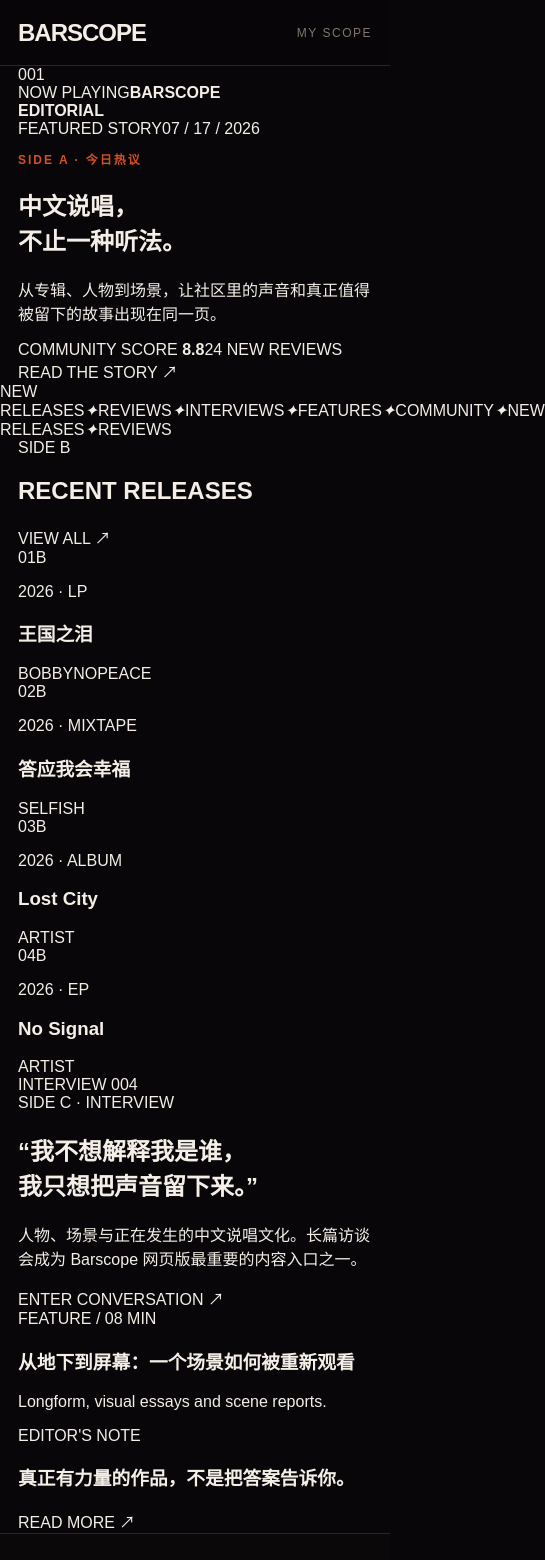
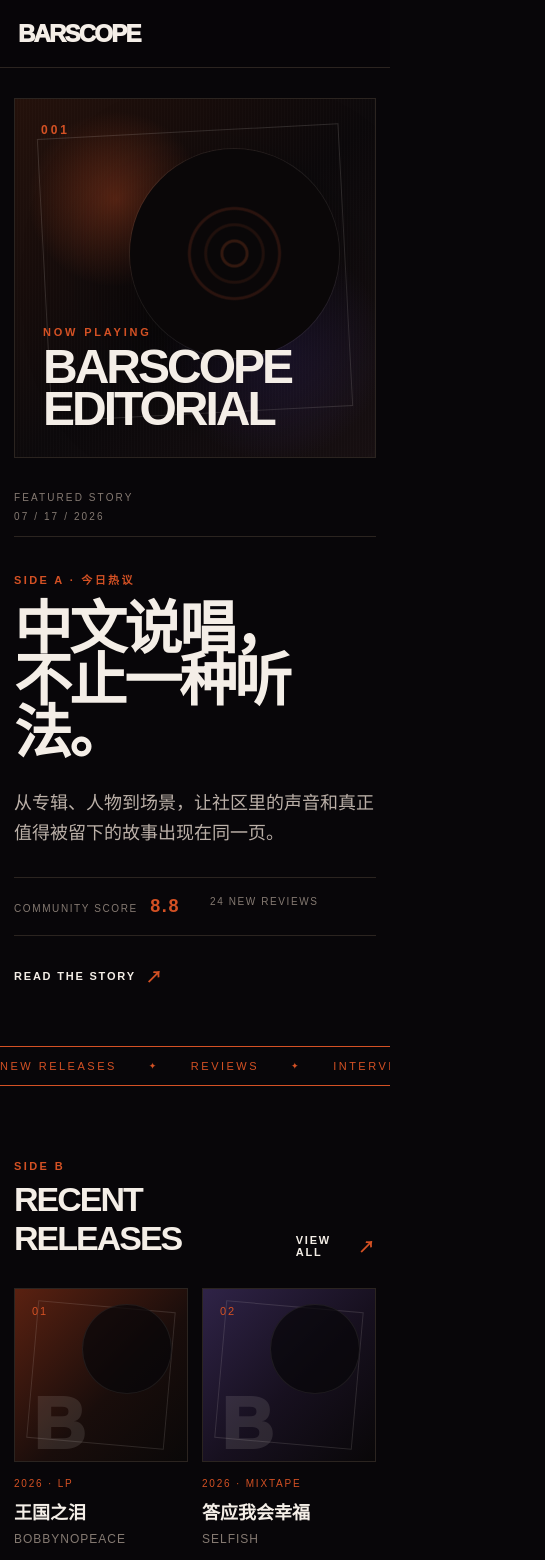
Before and after one commit to ShuoYin03/Barscope, a Next.js app in the folder web/: page / in a window 390 px wide. Shown: the top 1560 px of the page, 545 px wide, since content can reach past the window. Built offline with nearby package versions, Linux system fonts and the light colour scheme.

Commit message:
Restyle web homepage with editorial magazine system

```diff
--- a/web/app/globals.css
+++ b/web/app/globals.css
@@ -3,10 +3,10 @@
   --panel: #120e0d;
   --panel-2: #1a1411;
   --text: #f4eee7;
-  --muted: #81766d;
-  --line: #2d2521;
+  --muted: #857a72;
+  --line: #2b2420;
   --accent: #d45124;
-  --max: 1440px;
+  --max: 1500px;
 }
 
 * { box-sizing: border-box; }
@@ -14,89 +14,190 @@
 body { margin: 0; background: var(--bg); color: var(--text); font-family: Arial, Helvetica, sans-serif; }
 a { color: inherit; text-decoration: none; }
 button, input, textarea { font: inherit; }
+.shell { width: min(calc(100% - 72px), var(--max)); margin: 0 auto; }
 
-.shell { width: min(calc(100% - 64px), var(--max)); margin: 0 auto; }
-.site-header { position: sticky; top: 0; z-index: 20; min-height: 78px; display: grid; grid-template-columns: 1fr auto 1fr; align-items: center; gap: 28px; padding: 0 32px; border-bottom: 1px solid var(--line); background: color-mix(in srgb, var(--bg) 92%, transparent); backdrop-filter: blur(16px); }
-.brand { font-size: 30px; font-weight: 900; letter-spacing: -1px; }
-.desktop-nav { display: flex; gap: 28px; font-size: 13px; letter-spacing: 1.6px; }
+.site-header {
+  position: sticky;
+  top: 0;
+  z-index: 20;
+  min-height: 84px;
+  display: grid;
+  grid-template-columns: 1fr auto 1fr;
+  align-items: center;
+  gap: 30px;
+  padding: 0 36px;
+  border-bottom: 1px solid var(--line);
+  background: rgba(8, 6, 9, .92);
+  backdrop-filter: blur(18px);
+}
+.brand { font-size: 31px; font-weight: 950; letter-spacing: -1.8px; }
+.desktop-nav { display: flex; gap: 34px; font-size: 12px; letter-spacing: 1.8px; }
 .desktop-nav a, .profile-link { color: var(--muted); transition: color .2s ease; }
-.desktop-nav a:hover, .profile-link:hover { color: var(--accent); }
-.profile-link { justify-self: end; font-size: 12px; letter-spacing: 1.5px; }
+.desktop-nav a:hover, .profile-link:hover { color: var(--text); }
+.profile-link { justify-self: end; font-size: 11px; letter-spacing: 1.8px; }
 
-.hero { padding: 72px 0 64px; }
-.eyebrow, .hero-kicker, .section-heading > span, .panel-label, .card-meta { color: var(--accent); text-transform: uppercase; letter-spacing: 2px; font-size: 12px; font-weight: 800; }
-.hero-grid { display: grid; grid-template-columns: minmax(0, 1.4fr) minmax(300px, .6fr); gap: 56px; align-items: end; }
-.hero h1 { margin: 16px 0 22px; max-width: 900px; font-size: clamp(58px, 8vw, 132px); line-height: .86; letter-spacing: -6px; }
-.hero-copy { max-width: 720px; color: #b8aea6; font-size: 20px; line-height: 1.7; }
-.hero-actions { display: flex; gap: 12px; margin-top: 34px; flex-wrap: wrap; }
-.button { display: inline-flex; align-items: center; justify-content: center; min-height: 48px; padding: 0 22px; border: 1px solid var(--accent); font-size: 12px; letter-spacing: 1.5px; font-weight: 800; }
-.button.primary { background: var(--accent); color: #0b0706; }
-.button.ghost { color: var(--accent); }
-.hero-panel { border: 1px solid var(--line); border-top: 4px solid var(--accent); padding: 26px; background: var(--panel); }
-.hero-panel strong { display: block; margin: 14px 0 30px; font-size: 28px; line-height: 1.2; }
-.score-line { display: flex; align-items: flex-end; justify-content: space-between; gap: 20px; padding: 15px 0; border-top: 1px solid var(--line); }
-.score-line span { color: var(--muted); font-size: 11px; letter-spacing: 1.2px; }
-.score-line b { color: var(--accent); font-size: 34px; }
+.home-hero {
+  display: grid;
+  grid-template-columns: minmax(0, 1.2fr) minmax(420px, .8fr);
+  gap: 58px;
+  padding: 52px 0 58px;
+  min-height: 690px;
+  align-items: stretch;
+}
+.hero-art {
+  position: relative;
+  overflow: hidden;
+  min-height: 580px;
+  background:
+    radial-gradient(circle at 28% 28%, rgba(212,81,36,.35), transparent 24%),
+    radial-gradient(circle at 72% 70%, rgba(119,89,255,.17), transparent 31%),
+    linear-gradient(135deg, #24110b 0%, #0c090b 52%, #181012 100%);
+  border: 1px solid var(--line);
+}
+.hero-art::before {
+  content: '';
+  position: absolute;
+  inset: 9% 8% 12%;
+  border: 1px solid rgba(244,238,231,.14);
+  transform: rotate(-3deg);
+}
+.hero-art::after {
+  content: '';
+  position: absolute;
+  width: 46%;
+  aspect-ratio: 1;
+  border-radius: 50%;
+  right: 10%;
+  top: 14%;
+  background: radial-gradient(circle at 50% 50%, #0a0708 0 7%, #32180f 8% 9%, #090708 10% 18%, #20100c 19% 20%, #0a0708 21% 29%, #2a130e 30% 31%, #0a0708 32% 100%);
+  box-shadow: 0 0 0 1px rgba(244,238,231,.08), 0 35px 90px rgba(0,0,0,.5);
+  transform: rotate(11deg);
+}
+.hero-art-noise { position: absolute; inset: 0; opacity: .08; background-image: repeating-linear-gradient(90deg, transparent 0 2px, rgba(255,255,255,.12) 2px 3px); mix-blend-mode: screen; }
+.hero-art-index { position: absolute; top: 24px; left: 26px; color: var(--accent); font-size: 12px; letter-spacing: 3px; font-weight: 800; }
+.hero-art-copy { position: absolute; left: 28px; bottom: 28px; z-index: 2; display: flex; flex-direction: column; gap: 8px; }
+.hero-art-copy span { color: var(--accent); font-size: 11px; letter-spacing: 2.8px; font-weight: 800; }
+.hero-art-copy strong { font-size: clamp(44px, 4.5vw, 74px); line-height: .86; letter-spacing: -3px; }
 
-.ticker { display: flex; gap: 54px; overflow: hidden; white-space: nowrap; padding: 14px 0; border-block: 1px solid var(--accent); color: var(--accent); font-size: 11px; letter-spacing: 2.4px; }
-.ticker span { animation: none; }
+.hero-story { align-self: end; padding: 0 0 28px; }
+.eyebrow-row { display: flex; justify-content: space-between; gap: 24px; color: var(--muted); font-size: 10px; letter-spacing: 2.1px; border-bottom: 1px solid var(--line); padding-bottom: 14px; }
+.hero-kicker, .section-index { color: var(--accent); text-transform: uppercase; letter-spacing: 2.4px; font-size: 11px; font-weight: 800; }
+.hero-kicker { margin: 34px 0 16px; }
+.hero-story h1 { margin: 0; font-size: clamp(64px, 6.4vw, 108px); line-height: .9; letter-spacing: -5px; }
+.hero-deck { max-width: 650px; margin: 28px 0; color: #bbb0a8; font-size: 20px; line-height: 1.7; }
+.hero-meta-line { display: flex; gap: 30px; flex-wrap: wrap; padding: 18px 0; border-block: 1px solid var(--line); color: var(--muted); font-size: 10px; letter-spacing: 1.6px; }
+.hero-meta-line b { margin-left: 8px; color: var(--accent); font-size: 18px; }
+.text-link { display: inline-flex; align-items: center; gap: 10px; color: var(--text); font-size: 11px; letter-spacing: 1.8px; font-weight: 800; }
+.text-link span { color: var(--accent); font-size: 16px; }
+.hero-link { margin-top: 28px; }
 
-.section-block { padding: 72px 0; }
-.two-column { display: grid; grid-template-columns: minmax(0, 1.65fr) minmax(320px, .75fr); gap: 56px; }
-.section-heading { display: grid; grid-template-columns: auto 1fr auto; gap: 16px; align-items: end; margin-bottom: 28px; }
-.section-heading h2 { margin: 0; font-size: 28px; letter-spacing: -.5px; }
-.section-heading a { color: var(--muted); font-size: 11px; letter-spacing: 1px; }
-.section-heading.compact { grid-template-columns: auto 1fr; }
-.release-grid { display: grid; grid-template-columns: repeat(3, minmax(0, 1fr)); gap: 18px; }
-.release-card h3 { margin: 8px 0 4px; font-size: 22px; }
-.release-card > p:last-child { margin: 0; color: var(--muted); }
-.cover-placeholder { aspect-ratio: 1; display: flex; align-items: flex-end; justify-content: flex-start; padding: 18px; background: linear-gradient(145deg, #261812, #0e0a0b 62%); border: 1px solid var(--line); }
-.cover-placeholder span { color: var(--accent); font-size: 42px; font-weight: 900; }
-.card-meta { margin: 14px 0 0; }
-.editorial-rail { border-left: 1px solid var(--line); padding-left: 34px; }
-.feature-card { position: sticky; top: 110px; min-height: 420px; display: flex; flex-direction: column; justify-content: flex-end; padding: 28px; background: var(--panel-2); border: 1px solid var(--line); }
-.feature-card h3 { margin: 18px 0; font-size: 36px; line-height: 1.18; }
-.feature-card p { color: #a89e96; line-height: 1.7; }
-.feature-card a { margin-top: 20px; color: var(--accent); font-size: 12px; letter-spacing: 1.5px; font-weight: 800; }
+.marquee-strip { overflow: hidden; border-block: 1px solid var(--accent); }
+.marquee-track { width: max-content; display: flex; align-items: center; gap: 32px; padding: 13px 0; color: var(--accent); font-size: 11px; letter-spacing: 2.5px; }
+.marquee-track i { font-style: normal; font-size: 9px; }
 
-.reviews-section { padding: 72px 0; background: #0b0809; border-block: 1px solid var(--line); }
-.review-list { border-top: 1px solid var(--line); }
-.review-row { display: grid; grid-template-columns: 220px minmax(0, 1fr) 90px; gap: 30px; padding: 28px 0; border-bottom: 1px solid var(--line); align-items: start; }
-.review-user { display: flex; gap: 12px; align-items: center; }
-.avatar-placeholder { width: 46px; height: 46px; border-radius: 50%; display: grid; place-items: center; background: var(--panel-2); border: 1px solid var(--line); }
-.review-user div:last-child { display: flex; flex-direction: column; gap: 4px; }
-.review-user span { color: var(--muted); font-size: 10px; letter-spacing: 1px; }
-.album-tag { display: inline-block; background: var(--accent); color: #100908; padding: 4px 7px; font-size: 12px; font-weight: 800; }
-.review-body p { margin: 14px 0; color: #b9aea6; font-size: 18px; line-height: 1.6; }
-.review-body small { color: var(--muted); }
-.review-score { justify-self: end; color: var(--accent); font-size: 38px; font-weight: 900; }
-.site-footer { min-height: 180px; display: flex; justify-content: space-between; align-items: center; gap: 40px; }
+.releases-section { padding: 74px 0 86px; }
+.section-title-row { display: flex; align-items: end; justify-content: space-between; gap: 24px; margin-bottom: 30px; }
+.section-title-row > div { display: flex; align-items: end; gap: 18px; }
+.section-title-row h2 { margin: 0; font-size: clamp(34px, 3vw, 52px); letter-spacing: -2px; }
+.release-wall { display: grid; grid-template-columns: repeat(4, minmax(0, 1fr)); gap: 18px; }
+.release-item { min-width: 0; }
+.release-art { position: relative; aspect-ratio: 1; overflow: hidden; border: 1px solid var(--line); }
+.release-art::before { content: ''; position: absolute; inset: 10%; border: 1px solid rgba(244,238,231,.13); transform: rotate(5deg); }
+.release-art::after { content: ''; position: absolute; width: 52%; aspect-ratio: 1; border-radius: 50%; right: 9%; top: 9%; background: rgba(8,6,9,.72); box-shadow: inset 0 0 0 1px rgba(244,238,231,.08); }
+.release-art.burnt { background: linear-gradient(135deg,#5a2111,#190d0b 58%,#0a0808); }
+.release-art.violet { background: linear-gradient(135deg,#2f2347,#17101f 54%,#090708); }
+.release-art.steel { background: linear-gradient(135deg,#344047,#11171a 58%,#090708); }
+.release-art.olive { background: linear-gradient(135deg,#4a4523,#19170c 58%,#090708); }
+.release-no { position: absolute; top: 16px; left: 17px; z-index: 2; color: var(--accent); font-size: 11px; letter-spacing: 2px; }
+.release-mark { position: absolute; left: 18px; bottom: 10px; font-size: clamp(72px, 8vw, 130px); line-height: .75; font-weight: 950; opacity: .11; }
+.release-copy { padding-top: 16px; }
+.release-copy p { margin: 0 0 9px; color: var(--accent); font-size: 10px; letter-spacing: 1.8px; }
+.release-copy h3 { margin: 0 0 5px; font-size: 22px; }
+.release-copy span { color: var(--muted); font-size: 12px; letter-spacing: 1px; }
+
+.editorial-grid { display: grid; grid-template-columns: minmax(0, 1.55fr) minmax(320px, .65fr); gap: 20px; padding-bottom: 90px; }
+.lead-story { min-height: 650px; display: grid; grid-template-columns: 1.05fr .95fr; background: #0d0a0b; border: 1px solid var(--line); }
+.lead-story-art { position: relative; min-height: 100%; overflow: hidden; background: radial-gradient(circle at 45% 30%, rgba(212,81,36,.26), transparent 19%), linear-gradient(160deg,#1c1310,#080608 58%); }
+.lead-story-art::after { content: ''; position: absolute; inset: 15% 16%; border-radius: 48% 48% 42% 42%; background: linear-gradient(180deg,#2e1a13,#0b0808); box-shadow: 0 0 0 1px rgba(244,238,231,.08); }
+.lead-story-art span { position: absolute; left: 20px; bottom: 18px; z-index: 2; color: var(--accent); font-size: 10px; letter-spacing: 2px; }
+.lead-story-copy { display: flex; flex-direction: column; justify-content: center; padding: 46px; }
+.lead-story-copy h2 { margin: 22px 0; font-size: clamp(42px, 4vw, 66px); line-height: 1.03; letter-spacing: -3px; }
+.lead-story-copy p { color: #aaa098; line-height: 1.75; font-size: 17px; }
+.editorial-stack { display: grid; grid-template-rows: 1fr 1fr; gap: 20px; }
+.stack-story { min-height: 300px; padding: 28px; border: 1px solid var(--line); background: var(--panel); display: flex; flex-direction: column; justify-content: flex-end; }
+.stack-story h3 { margin: 14px 0; font-size: 32px; line-height: 1.13; letter-spacing: -1px; }
+.stack-story p { margin: 0; color: var(--muted); }
+.accent-story { background: var(--accent); color: #100907; border-color: var(--accent); }
+.accent-story .section-index { color: #100907; opacity: .7; }
+.dark-link { color: #100907; margin-top: 18px; }
+.dark-link span { color: #100907; }
+
+.reviews-section { padding: 80px 0 88px; border-block: 1px solid var(--line); background: #0b0809; }
+.review-title-row { margin-bottom: 34px; }
+.review-editorial-grid { display: grid; grid-template-columns: minmax(0, .95fr) minmax(0, 1.4fr); gap: 48px; }
+.review-lead { position: relative; min-height: 430px; padding: 34px; background: var(--panel-2); border-top: 4px solid var(--accent); display: flex; flex-direction: column; justify-content: flex-end; }
+.review-kicker { position: absolute; top: 28px; left: 34px; color: var(--accent); font-size: 10px; letter-spacing: 2px; font-weight: 800; }
+.review-lead-score { position: absolute; top: 20px; right: 28px; color: var(--accent); font-size: 72px; line-height: 1; font-weight: 950; }
+.review-lead h3 { margin: 0; font-size: 48px; letter-spacing: -2px; }
+.review-lead p { margin: 18px 0 24px; color: #c5bbb3; font-size: 22px; line-height: 1.55; }
+.review-byline { color: var(--muted); font-size: 10px; letter-spacing: 1.5px; }
+.review-feed { border-top: 1px solid var(--line); }
+.review-feed-row { display: grid; grid-template-columns: 54px 1fr; gap: 22px; padding: 26px 0; border-bottom: 1px solid var(--line); }
+.feed-index { color: var(--accent); font-size: 11px; letter-spacing: 2px; }
+.feed-top { display: flex; justify-content: space-between; gap: 20px; align-items: baseline; }
+.feed-top strong { font-size: 24px; }
+.feed-top b { color: var(--accent); font-size: 36px; }
+.review-feed-row p { max-width: 760px; margin: 12px 0 16px; color: #aaa098; font-size: 17px; line-height: 1.65; }
+.review-feed-row small { color: var(--muted); font-size: 10px; letter-spacing: 1px; }
+
+.site-footer { min-height: 190px; display: flex; justify-content: space-between; align-items: center; gap: 40px; }
 .site-footer div { display: flex; flex-direction: column; gap: 8px; }
-.site-footer strong { font-size: 28px; }
-.site-footer span, .site-footer p { color: var(--muted); font-size: 11px; letter-spacing: 1.4px; }
+.site-footer strong { font-size: 30px; letter-spacing: -1px; }
+.site-footer span, .site-footer p { color: var(--muted); font-size: 10px; letter-spacing: 1.5px; }
 
-@media (max-width: 980px) {
+@media (max-width: 1100px) {
+  .home-hero { grid-template-columns: 1fr; min-height: 0; }
+  .hero-art { min-height: 500px; }
+  .hero-story { padding-bottom: 0; }
+  .release-wall { grid-template-columns: repeat(2, minmax(0, 1fr)); }
+  .editorial-grid, .review-editorial-grid { grid-template-columns: 1fr; }
+  .lead-story { grid-template-columns: 1fr 1fr; }
+  .editorial-stack { grid-template-columns: 1fr 1fr; grid-template-rows: auto; }
+}
+
+@media (max-width: 820px) {
   .shell { width: min(calc(100% - 36px), var(--max)); }
   .site-header { grid-template-columns: 1fr auto; padding: 0 18px; }
   .desktop-nav { display: none; }
-  .hero { padding-top: 48px; }
-  .hero-grid, .two-column { grid-template-columns: 1fr; }
-  .hero h1 { letter-spacing: -4px; }
-  .editorial-rail { border-left: 0; padding-left: 0; }
-  .feature-card { position: static; min-height: 320px; }
+  .home-hero { padding-top: 30px; gap: 34px; }
+  .hero-art { min-height: 420px; }
+  .hero-story h1 { letter-spacing: -3px; }
+  .hero-deck { font-size: 18px; }
+  .lead-story { grid-template-columns: 1fr; }
+  .lead-story-art { min-height: 380px; }
+  .editorial-stack { grid-template-columns: 1fr; }
 }
 
-@media (max-width: 720px) {
-  .site-header { min-height: 66px; }
+@media (max-width: 560px) {
+  .site-header { min-height: 68px; }
   .brand { font-size: 24px; }
-  .hero h1 { font-size: clamp(52px, 18vw, 82px); letter-spacing: -3px; }
-  .hero-copy { font-size: 17px; }
-  .release-grid { grid-template-columns: 1fr 1fr; }
-  .release-card:last-child { display: none; }
-  .review-row { grid-template-columns: 1fr auto; gap: 18px; }
-  .review-user { grid-column: 1 / -1; }
-  .review-score { grid-column: 2; grid-row: 2; }
-  .section-heading { grid-template-columns: auto 1fr; }
-  .section-heading a { grid-column: 1 / -1; }
+  .profile-link { display: none; }
+  .shell { width: min(calc(100% - 28px), var(--max)); }
+  .hero-art { min-height: 360px; }
+  .hero-art::after { width: 58%; }
+  .hero-art-copy strong { font-size: 48px; }
+  .hero-story h1 { font-size: 58px; }
+  .eyebrow-row { flex-direction: column; gap: 8px; }
+  .release-wall { grid-template-columns: 1fr 1fr; gap: 14px; }
+  .release-copy h3 { font-size: 18px; }
+  .section-title-row > div { align-items: flex-start; flex-direction: column; gap: 8px; }
+  .section-title-row h2 { font-size: 34px; }
+  .lead-story-copy { padding: 28px; }
+  .lead-story-copy h2 { font-size: 42px; }
+  .review-lead { min-height: 360px; padding: 26px; }
+  .review-lead h3 { font-size: 40px; }
+  .review-lead p { font-size: 19px; }
+  .review-lead-score { font-size: 58px; }
+  .review-feed-row { grid-template-columns: 36px 1fr; gap: 12px; }
   .site-footer { align-items: flex-start; flex-direction: column; justify-content: center; }
 }
```
